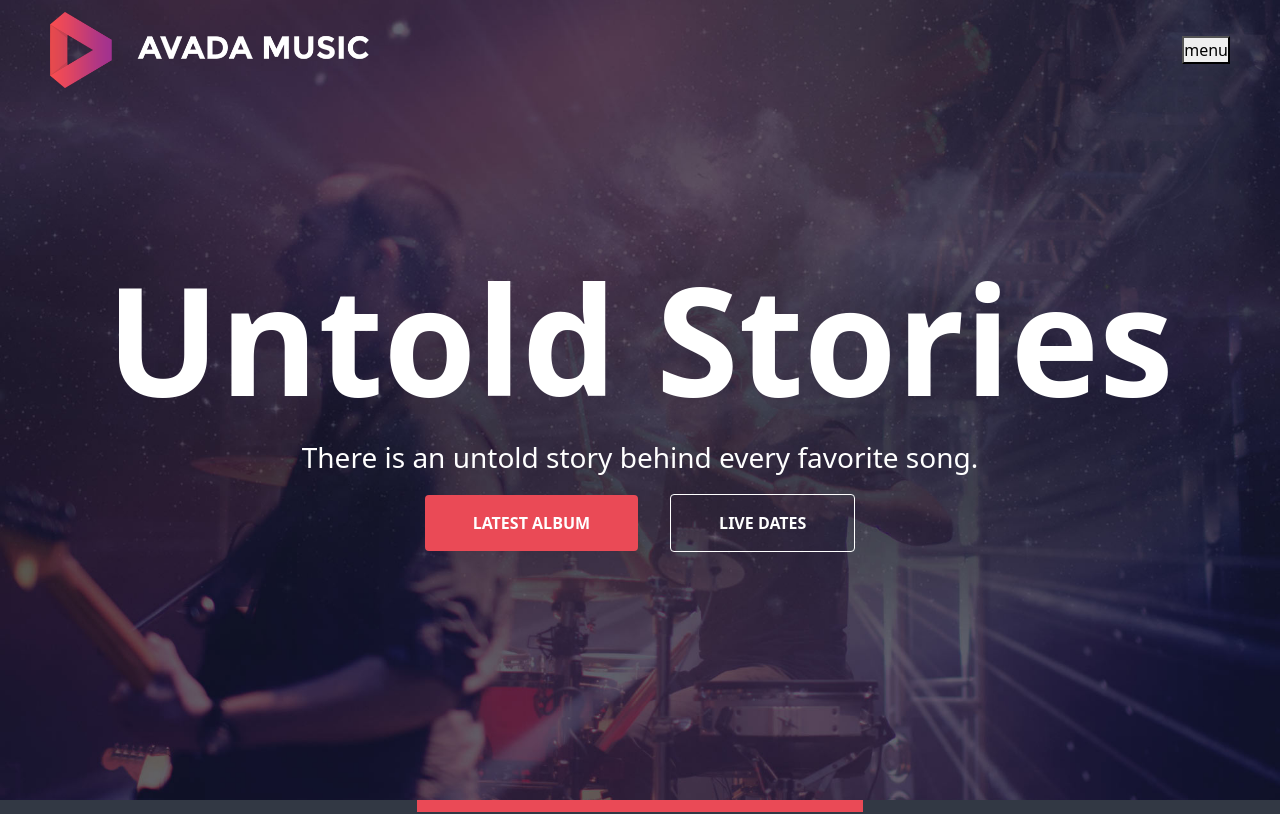
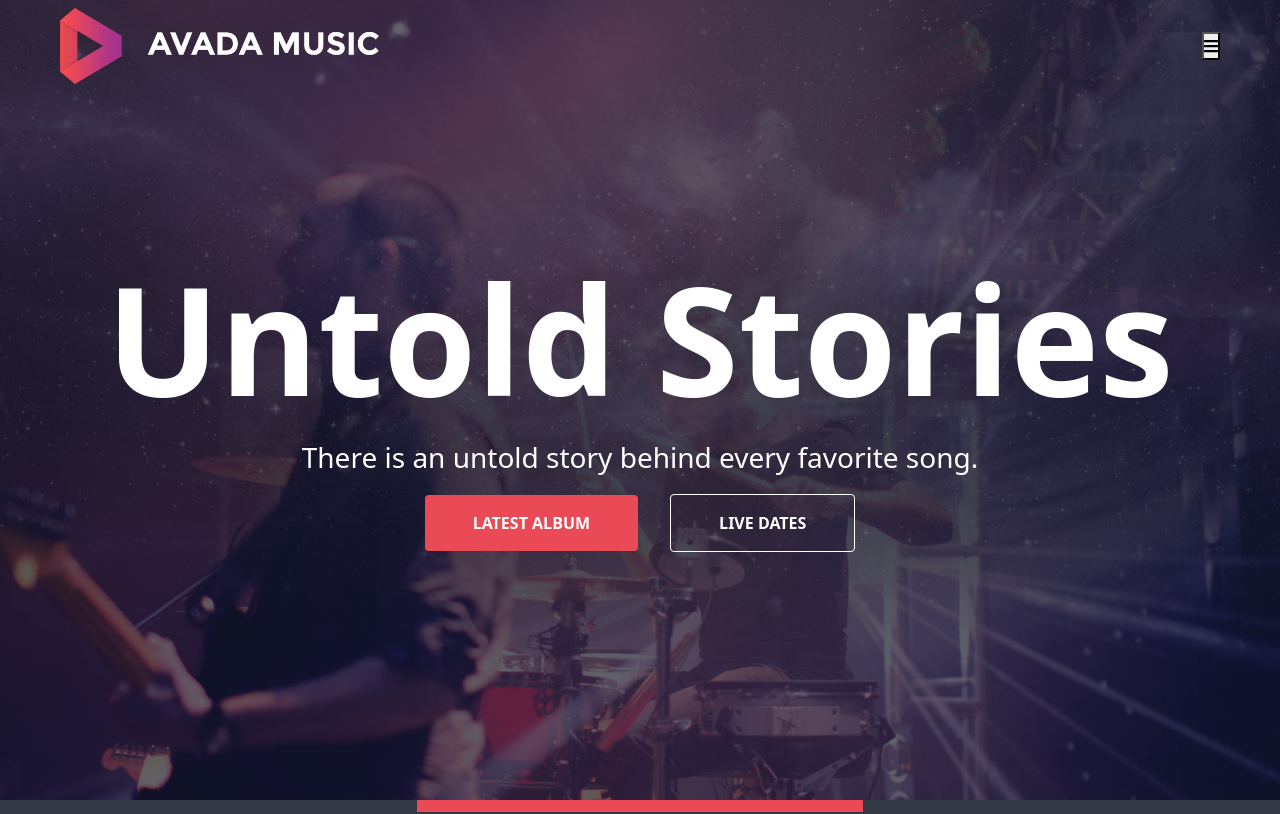
Before and after one commit to SamSepiool/proj-html-vuejs, a Vue app: page / in a window 1280 px wide. Shown: the top 814 px of the page. Built offline with nearby package versions, Linux system fonts and the light colour scheme.

Commit message:
refactoring Header

```diff
--- a/src/components/Header.vue
+++ b/src/components/Header.vue
@@ -1,82 +1,49 @@
 <template>
-  <header>
-      <div class="logo">
-          <img src="../assets/img/avada-music-logo-retina.png" alt="">
-      </div>
+  <header class="w-100 position-fixed">
+    <div class="container-fluid">
+        <div class="row align-items-center px-5 py-2">
 
-
-      <button id="open" @click='openMenu()' >
-          menu
-      </button>
-
-
-    <!-- <nav id="overlay_menu" class="menu">
-
-      <button id="close" @click='closeMenu()' >chiudi</button>
-
-      <ul class="voices">
-          <li><a href="">ciao</a></li>
-          <li><a href="">ciao</a></li>
-          <li><a href="">ciao</a></li>
-          <li><a href="">ciao</a></li>
-          <li><a href="">ciao</a></li>
-          <li><a href="">ciao</a></li>
-      </ul>
-
-  </nav> -->
-
-
-
+            <div class="col-lg-10">
+                <div class="logo">
+                    <img class="w-100" src="../assets/img/avada-music-logo-retina.png" alt="" />
+                </div>
+            </div>
+            <div class="col-lg-2 text-end">
+                <button> <font-awesome-icon class="menu_btn" :icon='menuIcon'/> </button>
+            </div>
+        </div>
+    </div>
 
   </header>
 </template>
 
 <script>
+import { FontAwesomeIcon } from '@fortawesome/vue-fontawesome';
+import { faBars as faBars } from '@fortawesome/free-solid-svg-icons';
 
 export default {
-    name: 'Header',
-    components:{
-
-    },
-    props:{
-
-    },
-    methods:{
-
-
+  name: "Header",
+  props: {},
+  components: {
+      FontAwesomeIcon,
+  },
+  data(){
+    return{
+        menuIcon: faBars
     }
-
-}
+  },
+  methods: {},
+};
 </script>
 
 <style lang='scss' scoped>
-@import '../assets/style/variables.scss';
+@import "../assets/style/variables.scss";
 
-header{
-    background-color: transparent;
-    padding: .75rem 3.125rem;
-    display: flex;
-    align-items: center;
-    justify-content: space-between;
-    position: fixed;
-    width: 100%;
+header {
+  background-color: transparent;
 
-
-    .logo{
-        width: 20rem;
-        img{
-            width: 100%;
-        }
+  .logo {
+    width: 20rem;
     }
-
-
-
-
-
 }
-
-
-
-
-
 </style>
```
